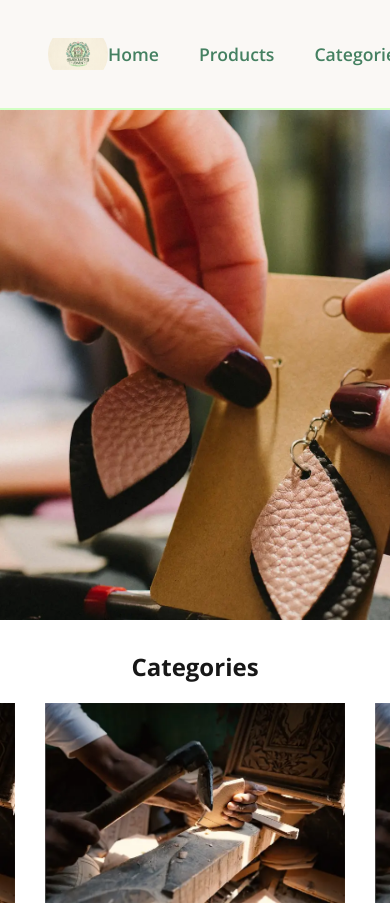
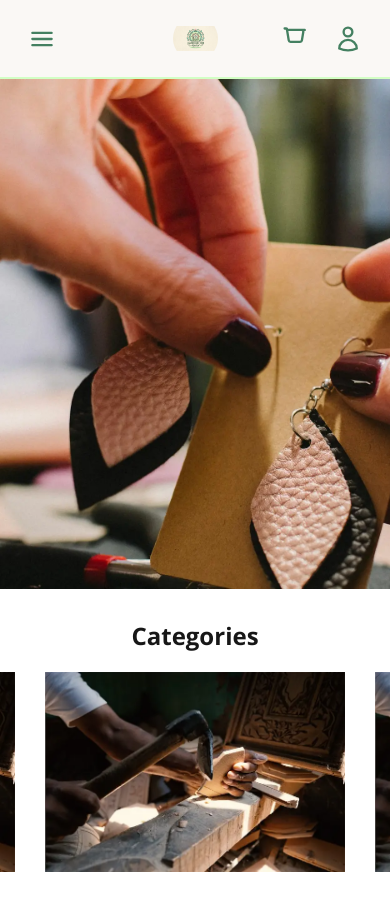
Before and after one commit to smondragondev/handcrafted-haven, a Next.js app: page / in a window 390 px wide. Shown: the top 905 px of the page. Built offline with nearby package versions, Linux system fonts and the light colour scheme.

Commit message:
fix mobile and hamburger

```diff
--- a/src/app/layout.module.css
+++ b/src/app/layout.module.css
@@ -5,11 +5,8 @@
     justify-content: space-between;
     align-items: center;
     padding: 1.5rem 3rem;
-    /* Preserving your vertical breathing room */
     background-color: #FAF8F5;
-    /* Soft background from the wireframe */
     border-bottom: 2px solid #D2FFC4;
-    /* Keeping your light green accent line */
     position: sticky;
     top: 0;
     z-index: 50;
@@ -24,7 +21,6 @@
 
 .logoImage {
     height: 60px;
-    /* Scaled to sit perfectly in line with text and icons */
     width: 60px;
     object-fit: contain;
     border-radius: 50%;
@@ -43,12 +39,10 @@
     margin: 0;
     padding: 0;
     gap: 2.5rem;
-    /* Perfect, spacious gaps between middle links */
 }
 
 .navLinks a {
     color: #448061;
-    /* Keeping your team's beautiful dark green brand color */
     text-decoration: none;
     font-weight: 600;
     font-size: 1.1rem;
@@ -57,7 +51,6 @@
 
 .navLinks a:hover {
     color: #1b4332;
-    /* Deepens cleanly on hover */
 }
 
 /* --- RIGHT SECTION: UTILITY ICONS --- */
@@ -84,13 +77,81 @@
     transform: scale(1.05);
 }
 
+.hamburgerBtn {
+    display: none;
+    background: none;
+    border: none;
+    color: #448061;
+    cursor: pointer;
+    padding: 0.25rem;
+}
+
 /* --- FOOTER STYLES --- */
 .footer {
     background-color: #448061;
-    /* Matches the dark green color palette */
     color: #ffffff;
     padding: 2rem 3rem;
     text-align: center;
     font-weight: 500;
     margin-top: auto;
 }
+
+/* ==========================================================================
+   📱 MOBILE & TABLET RESPONSIVE SYSTEM (Matches image_0d22ad.jpg Layout)
+   ========================================================================== */
+@media (max-width: 768px) {
+    .navbar {
+        padding: 1rem 1.5rem;
+        position: relative;
+        /* Anchor for absolute mobile components */
+        display: flex;
+        justify-content: center;
+        /* Forces everything to center by default */
+        align-items: center;
+        min-height: 70px;
+        width: 100%;
+        box-sizing: border-box;
+    }
+
+    /* 🍔 Hamburger Button: Forced to the absolute Left Edge */
+    .hamburgerBtn {
+        display: flex !important;
+        align-items: center;
+        position: absolute;
+        left: 1.5rem;
+        top: 50%;
+        transform: translateY(-50%);
+        z-index: 10;
+    }
+
+    /* 🎯 Logo Container: Locked in the Dead-Center */
+    .logoContainer {
+        display: flex;
+        justify-content: center;
+        align-items: center;
+        margin: 0 auto;
+    }
+
+    .logoImage {
+        height: 45px;
+        width: 45px;
+    }
+
+    /* 🛍️ Utilities Block: Forced to the absolute Right Edge */
+    .navUtilities {
+        position: absolute;
+        right: 1.5rem;
+        top: 50%;
+        transform: translateY(-50%);
+        display: flex;
+        align-items: center;
+        gap: 1rem;
+        z-index: 10;
+        flex-shrink: 0;
+    }
+
+    /* 🛑 Clear out standard text links on mobile */
+    .navLinks {
+        display: none !important;
+    }
+}
--- a/src/app/layout.tsx
+++ b/src/app/layout.tsx
@@ -1,7 +1,7 @@
 // src/app/layout.tsx
 import type { Metadata } from "next";
 import './globals.css';
-import styles from './layout.module.css'; //  Importing your CSS module
+import styles from './layout.module.css'; // Importing your CSS module
 import { openSans } from "./ui/fonts";
 
 
@@ -22,7 +22,14 @@ export default function RootLayout({
         {/* 🌟 THE NAVIGATION BAR */}
         <nav className={styles.navbar}>
 
-          {/* Left: Brand Crest & Title */}
+          {/* 🍔 Left Corner: Mobile Hamburger Button Menu */}
+          <button className={styles.hamburgerBtn} aria-label="Open Navigation Menu">
+            <svg xmlns="http://www.w3.org/2000/svg" fill="none" viewBox="0 0 24 24" strokeWidth={2} stroke="currentColor" style={{ width: '28px', height: '28px' }}>
+              <path strokeLinecap="round" strokeLinejoin="round" d="M3.75 6.75h16.5M3.75 12h16.5m-16.5 5.25h16.5" />
+            </svg>
+          </button>
+
+          {/* Center: Brand Crest & Title */}
           <div className={styles.logoContainer}>
             <img
               src="/handcrafted.jpg" // Using your exact asset path from the file tree!
@@ -31,7 +38,7 @@ export default function RootLayout({
             />
           </div>
 
-          {/* Middle: Centered Navigation Links */}
+          {/* Middle: Centered Navigation Links (Hidden automatically on Mobile) */}
           <ul className={styles.navLinks}>
             <li><a href="/">Home</a></li>
             <li><a href="/products">Products</a></li>
```
